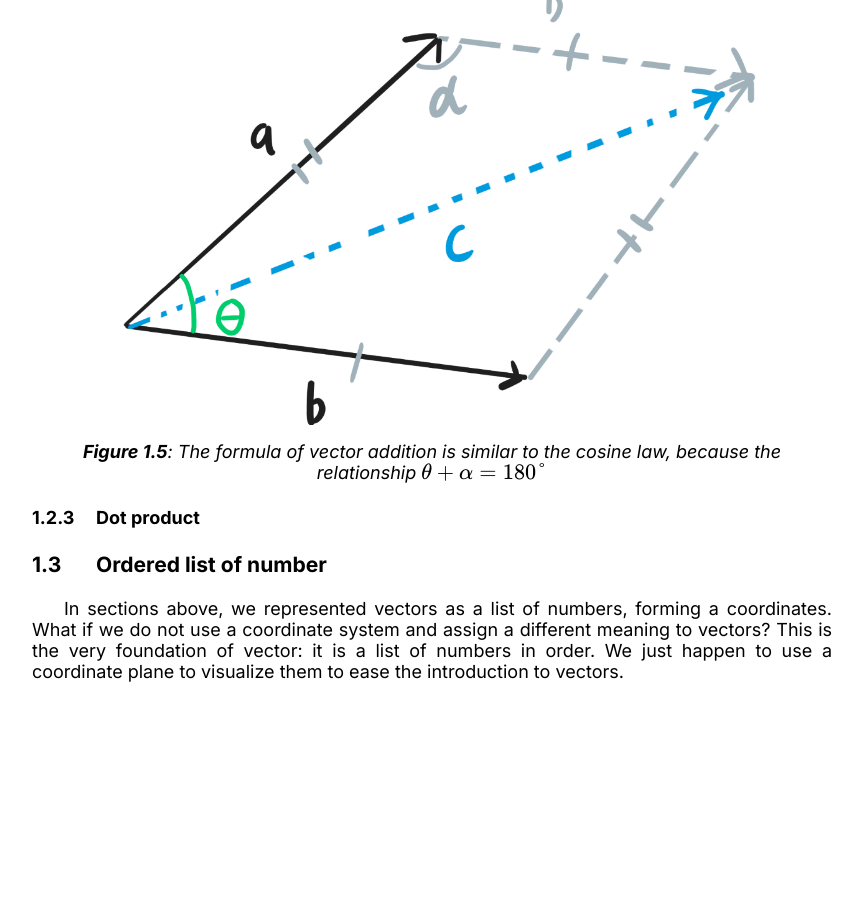
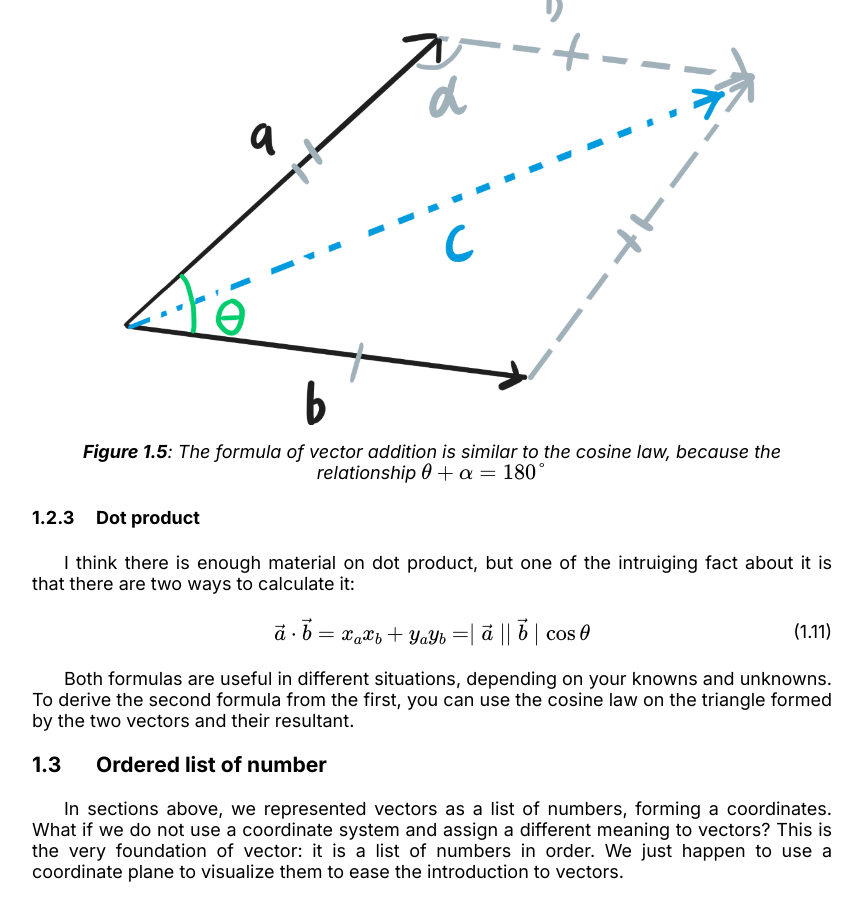
Before and after one commit to LukeNK/n-week-project, a Jekyll site: the page built from drafts/m.md, in a window 1280 px wide and 900 px high, scrolled down 4096 px. Shown: the whole window, without its empty margins (208-1071 px from the left). Built offline with Jekyll 4.4.1, drawn with Linux system fonts in a browser that asks for light colours; our own code applies the rules of GitHub Pages for plain Markdown files; before the commit the page ends 4796 px from its top, so only the background shows below that.

Commit message:
Update dot product

```diff
--- a/drafts/m.md
+++ b/drafts/m.md
@@ -94,6 +94,13 @@ In the case of having an angle between two vectors, you can use the cosine law t
 </figure>
 
 <h4>Dot product</h4>
+I think there is enough material on dot product, but one of the intruiging fact about it is that there are two ways to calculate it:
+<eq>
+    \vec{a} \cdot \vec{b}
+    = x_a x_b + y_a y_b
+    = \mid \vec{a} \mid \mid \vec{b} \mid \cos{\theta}
+</eq>
+Both formulas are useful in different situations, depending on your knowns and unknowns. To derive the second formula from the first, you can use the cosine law on the triangle formed by the two vectors and their resultant.
 
 ### Ordered list of number
 In sections above, we represented vectors as a list of numbers, forming a coordinates. What if we do not use a coordinate system and assign a different meaning to vectors? This is the very foundation of vector: it is a list of numbers in order. We just happen to use a coordinate plane to visualize them to ease the introduction to vectors.
```
